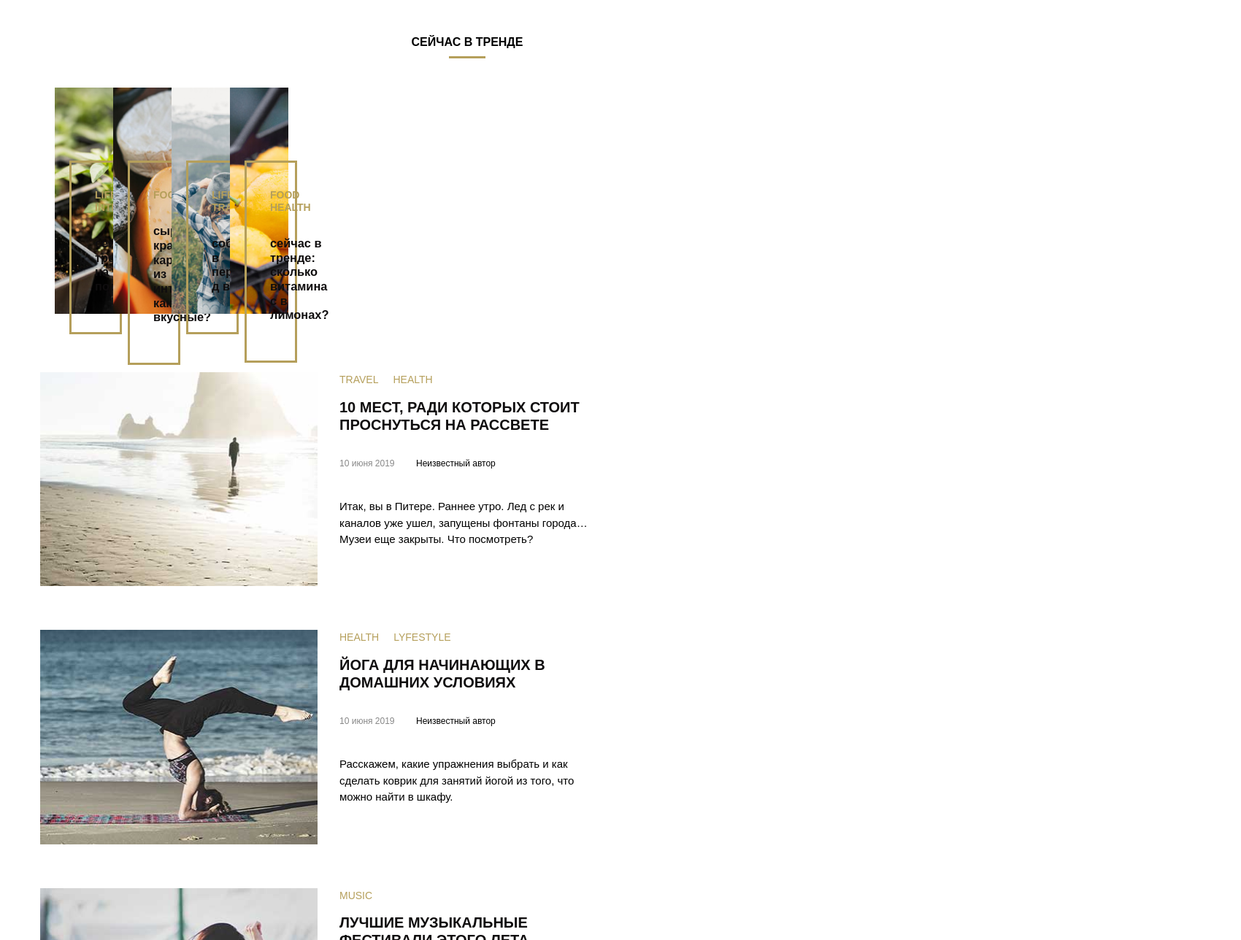
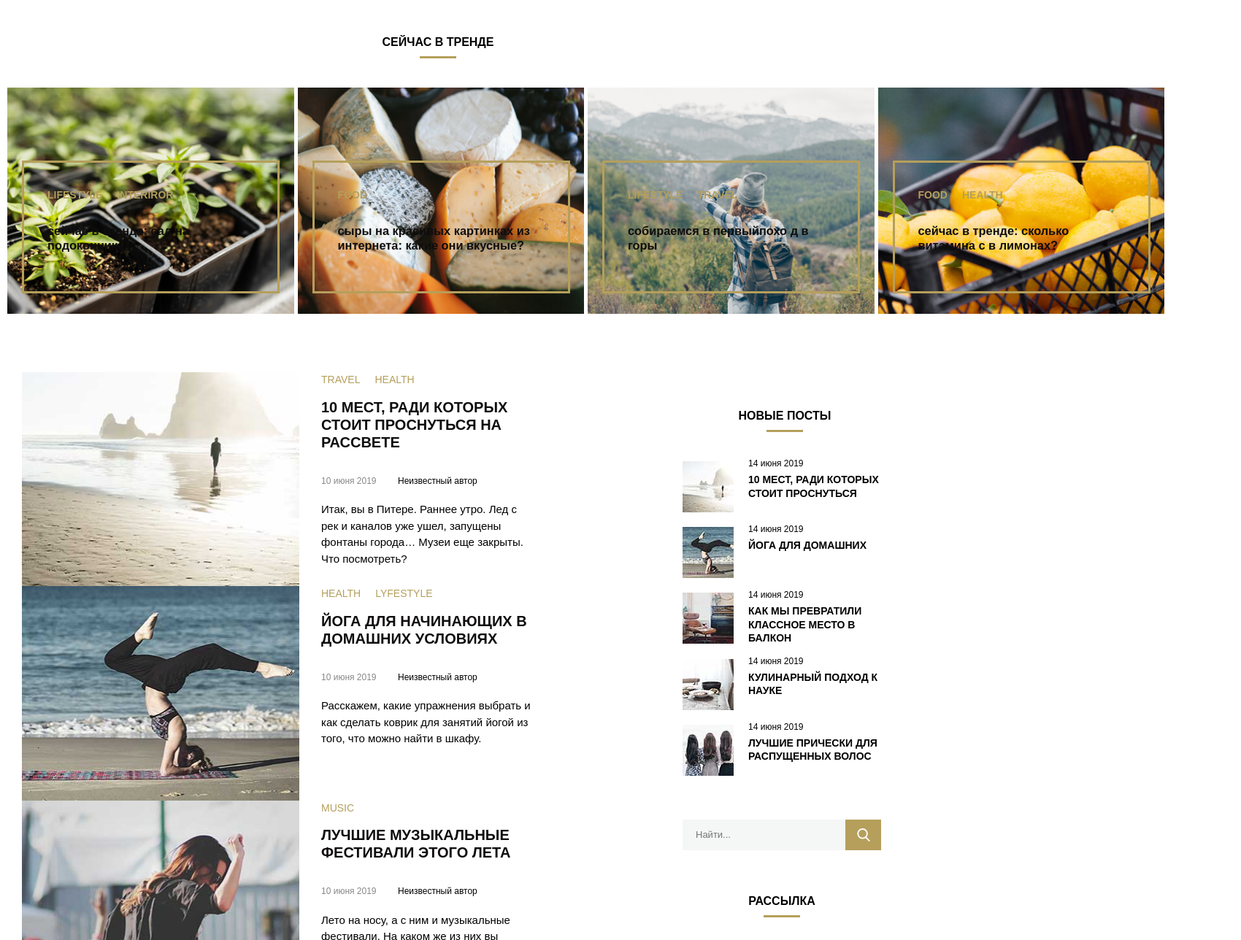
Before and after one commit to Nikan152435/mq-diplom, a plain HTML site: page index.html in a window 1280 px wide. Shown: the part 452-1740 px from the top of the page at 73% size, 1700 px wide, since content can reach past the window. Drawn offline with Linux system fonts and the light colour scheme; files whose address does not match are found by name.

Commit message:
Add files via upload
I added new code 10

```diff
--- a/css/style.css
+++ b/css/style.css
@@ -29,6 +29,7 @@ body {
 
   font-display: swap;
 }*/ /*  полносью отключила и оставила нижний */
+
 @font-face {
   font-family: "Open-Sans-Bold";
   font-style: normal;
@@ -54,7 +55,7 @@ button {
 /*------------header-----------*/
 
 .header {
- /* min-width: 1600px;*/
+  width: 1600px;
   min-height: 450px;
   background-image: url("../images/banner-bg.jpg");
   background-repeat: no-repeat;
@@ -94,7 +95,6 @@ button {
 }
 .menu-list {
   display: flex;
-
   align-items: center;
 }
 
@@ -111,9 +111,9 @@ button {
   font-size: 13px;
 }
 .header-title {
+  width: 70%;
   font-size: 45px;
   text-align: center;
-  width: 800px;
   line-height: 1.6;
   margin: auto;
   text-transform: uppercase;
@@ -121,26 +121,45 @@ button {
   padding-top: 120px;
 }
 /*----------trends--------------*/
+.content-trend{
+  width: 1600px;
+  position: relative;
+}
+
 .trend {
   display: flex;
   flex-wrap: nowrap;
   flex-direction: row;
   justify-content: space-between;
   align-items: center;
-  width: 25%;         /* написала 25% */
+
   padding-top: 20px;
   padding-bottom: 20px;
+  padding-left: 5px;
+  padding-right: 5px;
+  position: relative;
 }
-.trend:nth-child( 1) {  /*  заменить?*/
-  margin-left: 75px;
+.trends-article-first {  /*  заменить?*/
+ width: 25%;
+  margin-left: 5px;
+  margin-right: 5px;
   }
-.trend:nth-child(4 ) {  /*   заменить?*/
-  margin-right: 20px;
+.trends-article-second{
+ width: 25%;
+  margin-right: 5px;
+}
+.trends-article-third{
+  width: 25%;
+  margin-right: 5px;
+}
+.trends-article-last {  /*   заменить?*/
+  width: 25%;
+  margin-right: 5x;
   }
 
 
   .image-one {
-    width: 25%;  /* исправила  */
+
     height: 310px;
     background-image: url(../images/trend1.jpg);
     background-repeat: no-repeat;
@@ -150,7 +169,7 @@ button {
      }
 
     .image-two {
-      width: 25%;   /* исправила  */
+
       height: 310px;
       background-image: url(../images/trend2.jpg);
       background-repeat: no-repeat;
@@ -160,7 +179,7 @@ button {
        }
 
       .image-three {
-        width: 25%;    /* исправила  */
+
         height: 310px;
         background-image: url(../images/trend3.jpg);
         background-repeat: no-repeat;
@@ -170,7 +189,7 @@ button {
         }
 
         .image-four {
-          width: 25%;     /* исправила  */
+
           height: 310px;
           background-image: url(../images/trend4.jpg);
           background-repeat: no-repeat;
@@ -182,7 +201,7 @@ button {
           .trend-text{
             display: flex;
             flex-direction: column;
-            justify-content: space-around;
+            justify-content: space-between;
             align-items: flex-start;
             text-align: flex-end;
             font-weight: bold;
@@ -196,36 +215,74 @@ button {
           }
 
 
+/*------------main-------------*/
+/*.page {
+  display: flex;
+  flex-direction: column;
+  justify-content:flex-start;
+ align-items:last baseline;
+ clip rect(1px, 1px, 1px, 1px);
+  margin-top: 60px;
+}*/
 
-/*------------main-------------*/
-.page {
-  margin-top: 60px;
+
+.union-content{
+  display: flex;
+  flex-wrap: wrap;
+  justify-content: space-between;
+  width: 1200px;
+
 }
-.page-wrapper {
-  max-width: 1200px;
-  margin: auto;
-  padding: 0 15px;
+
+.main-bar{
   display: flex;
-  justify-content: space-between;
-}
-.main {
   width: 765px;
 }
 
+.page-wrapper {
+  display: flex;
+  width: 765px;
+  margin-left: 15px;
+  margin-right: 15px;
+  margin-top: 60px;
+  padding: 0 15px;
+
+}
+
 /*-------------article main--------------*/
-.news,
-.new {
+
+.news{
   display: flex;
 }
+.news-img{
+  display:block;
+}
 
-.news:nth-child(n + 2) {
+
+.posts-section__post_second{
   margin-top: 60px;
+}
+.posts-section__post_third{
+  margin-top: 60px;
+}
+.posts-section__post_four{
+  margin-top: 60px;
+}
+.posts-section__post_five{
+  margin-top: 60px;
+}
+
+
+/*new, nes{
+  display: flex;
 }
 
 .news-img,
 .new-img {
   display: block;
-}
+}*/
+
+
 /*-------------tags and text article--------------*/
 .news-tag {
   display: flex;
@@ -265,43 +322,105 @@ button {
   color: #000000;
   font-size: 12px;
 }
+
+
 .description {
-  margin-top: 40px;
-}
-.description > p {
   font-size: 15px;
   line-height: 1.5;
-}
-.description > p :nth-child(n + 2) {
   margin-top: 20px;
 }
+
+
 .news-text {
+
   margin-left: 30px;
 }
 .new-name {
   margin-top: 10px;
   margin-bottom: 0;
-
   text-transform: uppercase;
   font-size: 14px;
   line-height: 1.3;
 }
 
 /*-------------aside--------------*/
+.aside-bar{
+  display: flex;
+  width: 280px;
+}
 .aside {
+  display: flex;
+  flex-direction: column;
+  justify-content: space-around;
   width: 272px;
+  margin-left: 15px;
 }
 
-.aside-item:nth-child(n + 2) {
-  margin-top: 60px;
+.new-text{
+  display: flex;
+ flex-direction: column;
+width: 210px;
 }
-.new-top {
+.date-aside{
+  display: flex;
+}
+.new-link{
+display: flex;
+flex-direction: row;
+  width: 190px;
+}
+
+
+.new-name{
+  display: flex;
+}
+.new-img{
+  display: block;
+}
+.new-posts{
+  display: flex;
+  width: 280px;
+  flex-direction: column;
+  justify-content:space-around;
+}
+.new{
+  display: flex;
+}
+
+.aside-item {
+    margin-top: 60px; /* переписать со 2 элемента, четного*/
+}
+/*-------------mask underline aside------*/
+.new-top-trend-first{
   text-align: center;
   text-transform: uppercase;
   font-size: 16px;
-  margin: 50px 0 20px;
+  margin-top: 50px;
+  margin-bottom: 20px;
+  margin-left: 460px;
+  width: 280px;
 }
-/*-------------mask underline aside------*/
+.new-top-trend-last{
+  text-align: center;
+  text-transform: uppercase;
+  font-size: 16px;
+  margin-top: 50px;
+  margin-bottom: 20px;
+  margin-left: 460px;
+  width: 280px;
+}
+
+
+.new-top {
+
+  text-align: center;
+  text-transform: uppercase;
+  font-size: 16px;
+  margin-top: 50px;
+  margin-bottom: 20px;
+
+}
+
 .new-top::after {
   content: "";
   display: block;
@@ -310,6 +429,7 @@ button {
   background-color: #b59f5b;
   margin: 10px auto 0;
 }
+
 .new-text {
   font-size: 14px;
   line-height: 0.5;
@@ -491,81 +611,57 @@ button {
 
 /*-----------goods-------------*/
 .goods-item {
+  display: flex;
   max-width: 1200px;
-  padding-left: 15px;
-  padding-right: 15px;
-
   margin: 0 auto;
 
 }
 
-/*.wrapper-bottom {
-  max-width: 1200px;
-  margin: 0 auto;
-  padding-left: 40px;
-  padding-right: 40px;
-}*/
-
-
 .goods-all {
   display: flex;
-  position: relative;
-  justify-content: space-between;
+  flex-wrap: wrap;
+  justify-content:space-around;
+  align-items: center;
+  margin-left: auto;
+  margin-right: auto;
+  width: 1200px;
 }
-
-.goods-all a img {
+.product__image-wrapper{          /*goods-all a img */
   margin-left: auto;
   margin-right: auto;
   max-width: 100%;
   display: block;
 }
+
 /*-------------goods images-------------*/
 .goods-one {
-  /*background-image: url("../images/shop-item-desk1.jpg");*/
+  display: flex;
+  flex-direction: column;                                        /*background-image: url("../images/shop-item-desk1.jpg");*/
+  background-repeat: no-repeat;
+  background-position: top center;
+  padding-top: 30px;
+  margin-right: 66px;
+}
+
+.goods-two {
+  display: flex;
+  flex-direction: column;                                          /* background-image: url("../images/shop-item-desk2.jpg");*/
+  background-repeat: no-repeat;
+  background-position: top center;
+  padding-top: 30px;
+  margin-right: 66px;
+}
+
+.goods-three {
+  display: flex;
+  flex-direction: column;                                          /*background-image: url("../images/shop-item-desk3.jpg");*/
   background-repeat: no-repeat;
   background-position: top center;
   padding-top: 30px;
 }
 
-.goods-one, .goods-two {
-  margin-right: 66px;
-}
-
-.goods-two {
- /* background-image: url("../images/shop-item-desk2.jpg");*/
-  background-repeat: no-repeat;
-  background-position: top center;
-  padding-top: 30px;
-}
-
-.goods-three {
-  /*background-image: url("../images/shop-item-desk3.jpg");*/
-  background-repeat: no-repeat;
-  background-position: top center;
-  padding-top: 30px;
-}
-
-.goods-one {
-  display: flex;
-  flex-direction: column;
-
-
-}
-.goods-two{
-  display: flex;
-  flex-direction: column;
-
-
-}
-.goods-three{
-  display: flex;
-  flex-direction: column;
-  justify-content: space-around;
-
-}
 
 .goods-text{
-
     border: 3px solid #b59f5b;
     padding: 27px 17px;
     text-align: left;
--- a/index.html
+++ b/index.html
@@ -67,14 +67,14 @@
 
   <!-------------trends-------------->
   <section class="trend-item new-posts trends-section section-title">
-    <h3 class="new-top">сейчас в тренде</h3>
+    <h3 class="new-top new-top-trend-first">сейчас в тренде</h3>
     <div class="wrapper-trend">
       <div class="content-trend">
         <!-------------article trend 1------------>
         <div class="trend ">
 
 
-          <article class="trends-one image-one trends-section__article">
+          <article class="trends-one image-one trends-section__article trends-article-first">
             <div class="trends-section__articles-item">
               <div class="trend-text trends-section__article-substance">
 
@@ -97,7 +97,7 @@
 
           <!-------------article trend 2------------>
 
-          <article class="trends-two image-two trends-section__article">
+          <article class="trends-two image-two trends-section__article trends-article-second">
             <div class="trends-section__articles-item">
               <div class="trend-text trends-section__article-substance">
                 <ul class=" news-tag">
@@ -116,7 +116,7 @@
 
           <!-------------article trend 3------------>
 
-          <article class="trends-three image-three trends-section__article">
+          <article class="trends-three image-three trends-section__article trends-article-third">
             <div class="trends-section__articles-item">
               <div class="trend-text trends-section__article-substance">
 
@@ -137,7 +137,7 @@
 
           <!-------------article trend 4------------>
 
-          <article class="trends-four image-four trends-section__article">
+          <article class="trends-four image-four trends-section__article trends-article-last">
             <div class="trends-section__articles-item">
               <div class="trend-text trends-section__article-substance">
                 <ul class="news-tag">
@@ -162,7 +162,7 @@
 
 
   <!-------------------------main------------------------>
-  <div class="union content">
+  <div class="union-content">
 
     <div class="main-bar">
       <section class="posts-section">
@@ -170,7 +170,8 @@
           Лучшие посты
         </h2>
       </section>
-      <div class="page">
+      <!-- <div class="page"> -->
+
       <div class="page-wrapper">
         <main class="main">
           <!-------------article main 1------------>
@@ -209,7 +210,7 @@
             </div>
           </article>
           <!-------------article main 2------------->
-            <article class="news" posts-section__post>
+          <article class="news" posts-section__post posts-section__post_second>
             <a class="news-img" href="#0">
               <img class="news-img" src="./images/last-post2.jpg" alt="девушка занимается йогой на пляже" width="380">
             </a>
@@ -243,7 +244,7 @@
           </article>
 
           <!-------------article main 3------------->
-            <article class="news" posts-section__post>
+          <article class="news" posts-section__post posts-section__post_third>
             <a class="news-img" href="#0">
               <img class="news-img" src="./images/last-post3.jpg" alt="фанатка на музыкальном концерте" width="380">
             </a>
@@ -275,7 +276,7 @@
           </article>
 
           <!-------------article main 4------------->
-            <article class="news" posts-section__post>
+          <article class="news" posts-section__post posts-section__post_four>
             <a class="news-img" href="#0">
               <img class="news-img" src="./images/last-post4.jpg" alt="стол с едой" width="380">
             </a>
@@ -307,7 +308,7 @@
             </div>
           </article>
           <!-------------article main 5------------->
-            <article class="news" posts-section__post>
+          <article class="news" posts-section__post posts-section__post_five>
             <a class="news-img" href="#0">
               <img class="news-img" src="./images/last-post5.jpg" alt="стильная розовая подушка" width="380">
             </a>
@@ -343,7 +344,7 @@
           </article>
         </main>
       </div>
-      </div>
+
     </div>
     <!-------------aside-------------->
     <div class="aside-bar">
@@ -517,9 +518,8 @@
 
 
   <section class="goods-item new-posts shop-section content">
-    <h3 class="new-top section-title">наши изделия</h3>
-    <div class="wrapper-bottom">
-      <div class="content-bottom">
+    <h3 class="new-top section-title new-top-trend-last">наши изделия</h3>
+
 
     <div class="goods-all list_no-style shop-section__goods">
       <!-------------article goods 1----------->
@@ -555,6 +555,9 @@
                 <p class="actual-price goods__new-price">800 p</p>
               </div>
               <button class="button-buy goods__button">В магазин</button>
+            </div>
+          </div>
+        </div>
       </article>
 
       <!-------------article goods 2----------->
@@ -567,8 +570,6 @@
             <img class="product__image image" src="./images/shop-item-desk2.jpg" alt="Кукла в виде зайчика">
           </picture>
         </div>
-
-
 
         <div class="goods-text">
           <h2 class="goods-name">
@@ -587,6 +588,9 @@
                 <p class="actual-price goods__new-price">3500p</p>
               </div>
               <button class="button-buy goods__button">В магазин</button>
+            </div>
+          </div>
+        </div>
       </article>
 
       <!-------------article goods 3----------->
@@ -596,8 +600,7 @@
             <source media="(max-width: 640px)" srcset="./images/shop-item-mobile3.jpg">
             <source media="(min-width: 641px) and (max-width: 1200px)" srcset="./images/shop-item-tablet3.jpg">
             <source media="(min-width: 1201px)" srcset="./images/shop-item-desk3.jpg">
-                <img class="product__image image" src="./images/shop-item-desk3.jpg"
-                  alt="Шестиугольная рамка из дерева">
+            <img class="product__image image" src="./images/shop-item-desk3.jpg" alt="Шестиугольная рамка из дерева">
           </picture>
         </div>
 
@@ -619,12 +622,11 @@
                 <p class="actual-price goods__new-price">400 p</p>
               </div>
               <button class="button-buy goods__button">В магазин</button>
-          </article>
             </div>
           </div>
         </div>
-
-
+      </article>
+    </div>
   </section>
 
   <!-------------footer-------------->
@@ -658,7 +660,7 @@
         </address>
         <!-------------copyright ©------------->
         <section class="site-footer__copyright-section copyright-section">
-          <h2 class="visually-hidden">  <!---------Убрать visually-hidden для просмотра ----------->
+          <h2 class="visually-hidden"> <!---------Убрать visually-hidden для просмотра ----------->
             Копирайт
           </h2>
           <a class="copyright" href="#0">
```
Lines whose indentation alone changed are shown as unchanged.
